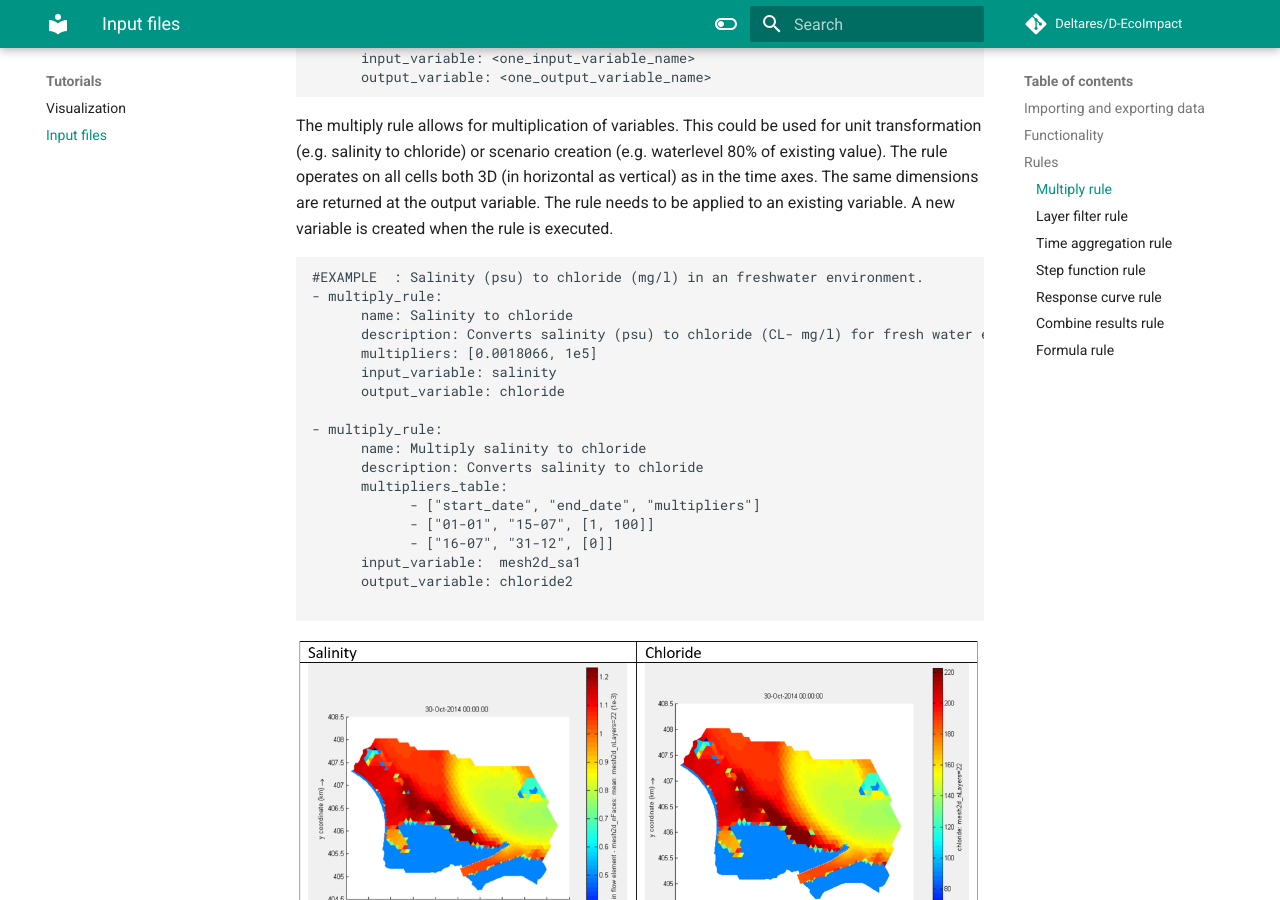
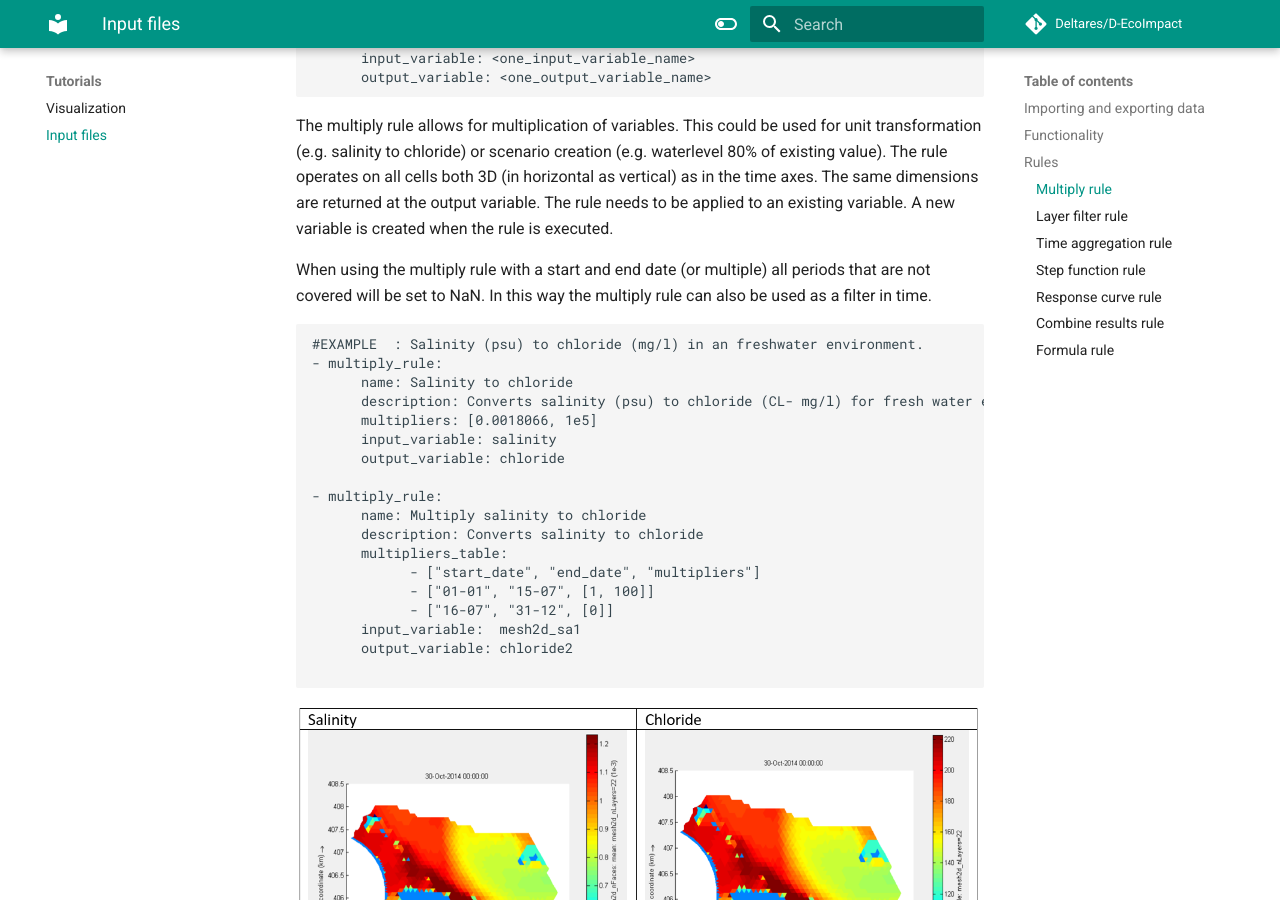
Before and after one commit to Deltares/D-EcoImpact, an MkDocs documentation site: the page built from docs/tutorials/input.md, in a window 1280 px wide and 900 px high, scrolled down 2887 px. Built offline with MkDocs 1.6.1 and Material for MkDocs 9.7.7, drawn with Linux system fonts in a browser that asks for light colours; comment, search, counter and statistics services are not loaded.

Commit message:
[DEI-117]:  update mkdocs

````diff
--- a/docs/tutorials/input.md
+++ b/docs/tutorials/input.md
@@ -101,6 +101,8 @@ The output of the following functionalities have been shown for a section of the
 ```
 
 The multiply rule allows for multiplication of variables. This could be used for unit transformation (e.g. salinity to chloride) or scenario creation (e.g. waterlevel 80% of existing value). The rule operates on all cells both 3D (in horizontal as vertical) as in the time axes. The same dimensions are returned at the output variable. The rule needs to be applied to an existing variable. A new variable is created when the rule is executed.
+
+When using the multiply rule with a start and end date (or multiple) all periods that are not covered will be set to NaN. In this way the multiply rule can also be used as a filter in time.
 
 ```
 #EXAMPLE  : Salinity (psu) to chloride (mg/l) in an freshwater environment.
````
